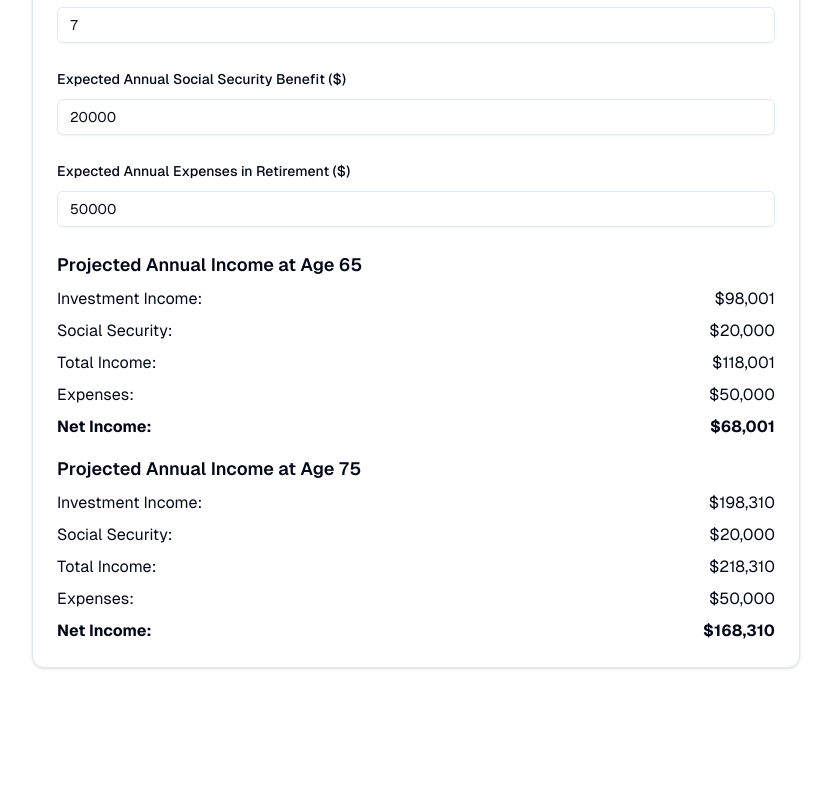
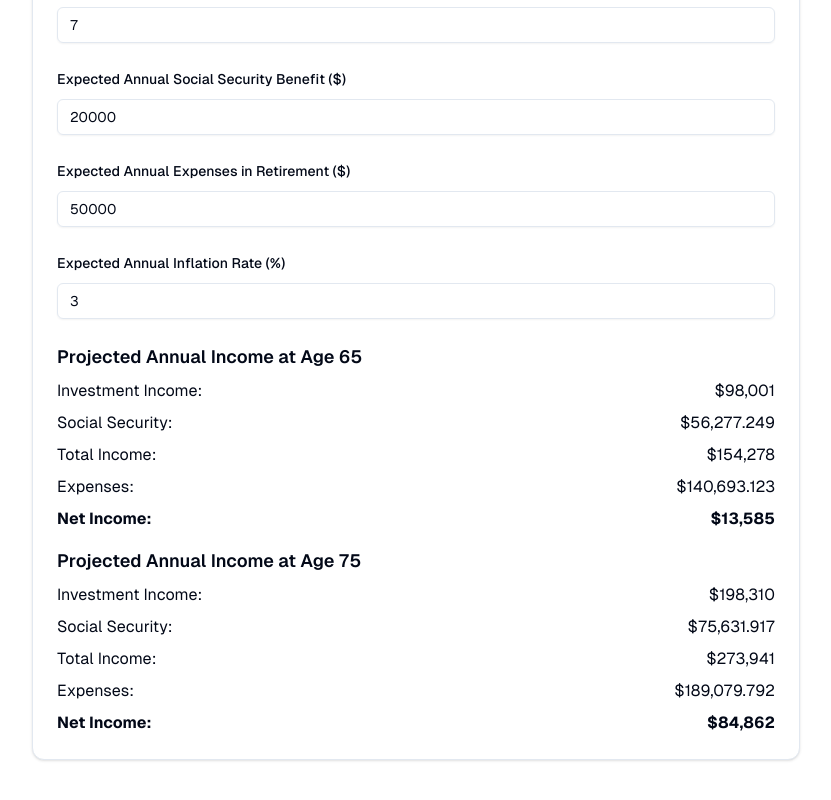
Before and after one commit to pi0neerpat/retirement-calculator, a Next.js app: page / in a window 1280 px wide. Shown: the part 864-1664 px from the top of the page, without its empty margins (224-1055 px from the left). Built offline with nearby package versions, Linux system fonts and the light colour scheme.

Commit message:
adjust for inflation on expenses and social security

```diff
--- a/components/retirement-calculator.tsx
+++ b/components/retirement-calculator.tsx
@@ -21,24 +21,31 @@ export function RetirementCalculatorComponent() {
   const [expectedReturn, setExpectedReturn] = useState(7);
   const [socialSecurityBenefit, setSocialSecurityBenefit] = useState(20000);
   const [annualExpenses, setAnnualExpenses] = useState(50000);
+  const [inflationRate, setInflationRate] = useState(3); // New state for inflation rate
 
   const calculateRetirementIncome = (age: number) => {
     const yearsUntilRetirement = Math.max(0, age - currentAge);
+
+    // Adjust expenses and social security for inflation
+    const adjustedAnnualExpenses = annualExpenses * Math.pow(1 + inflationRate / 100, yearsUntilRetirement);
+    const adjustedSocialSecurityBenefit = socialSecurityBenefit * Math.pow(1 + inflationRate / 100, yearsUntilRetirement);
+
     const totalSavings =
       currentSavings *
         Math.pow(1 + expectedReturn / 100, yearsUntilRetirement) +
       annualContribution *
         ((Math.pow(1 + expectedReturn / 100, yearsUntilRetirement) - 1) /
           (expectedReturn / 100));
+
     const annualInvestmentIncome = totalSavings * 0.04; // Using the 4% rule
-    const totalAnnualIncome = annualInvestmentIncome + socialSecurityBenefit;
-    const netIncome = totalAnnualIncome - annualExpenses;
+    const totalAnnualIncome = annualInvestmentIncome + adjustedSocialSecurityBenefit; // Total income includes adjusted Social Security
+    const netIncome = totalAnnualIncome - adjustedAnnualExpenses; // Net income after adjusted expenses
 
     return {
       investmentIncome: Math.round(annualInvestmentIncome),
-      socialSecurity: socialSecurityBenefit,
+      socialSecurity: adjustedSocialSecurityBenefit,
       totalIncome: Math.round(totalAnnualIncome),
-      expenses: annualExpenses,
+      expenses: adjustedAnnualExpenses,
       netIncome: Math.round(netIncome),
     };
   };
@@ -164,6 +171,17 @@ export function RetirementCalculatorComponent() {
             }
           />
         </div>
+        <div className="space-y-2">
+          <Label htmlFor="inflation-rate">Expected Annual Inflation Rate (%)</Label>
+          <Input
+            id="inflation-rate"
+            type="number"
+            value={inflationRate || ""}
+            onChange={(e) =>
+              setInflationRate(e.target.value ? Number(e.target.value) : 0)
+            }
+          />
+        </div>
       </CardContent>
       <CardFooter className="flex-col space-y-4">
         <div className="w-full space-y-2">
```
